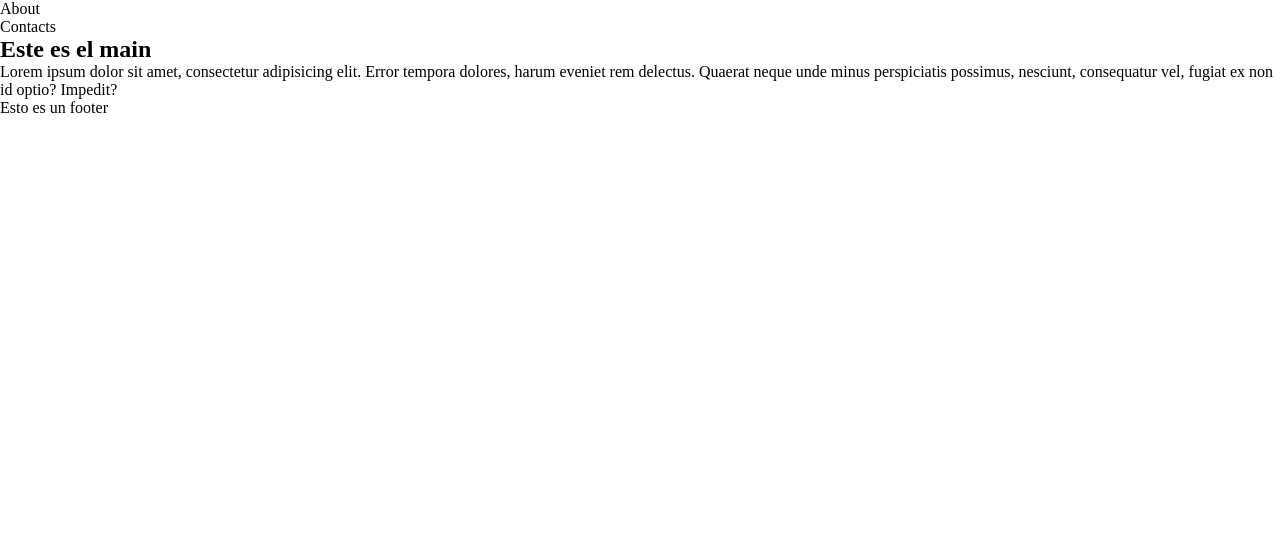
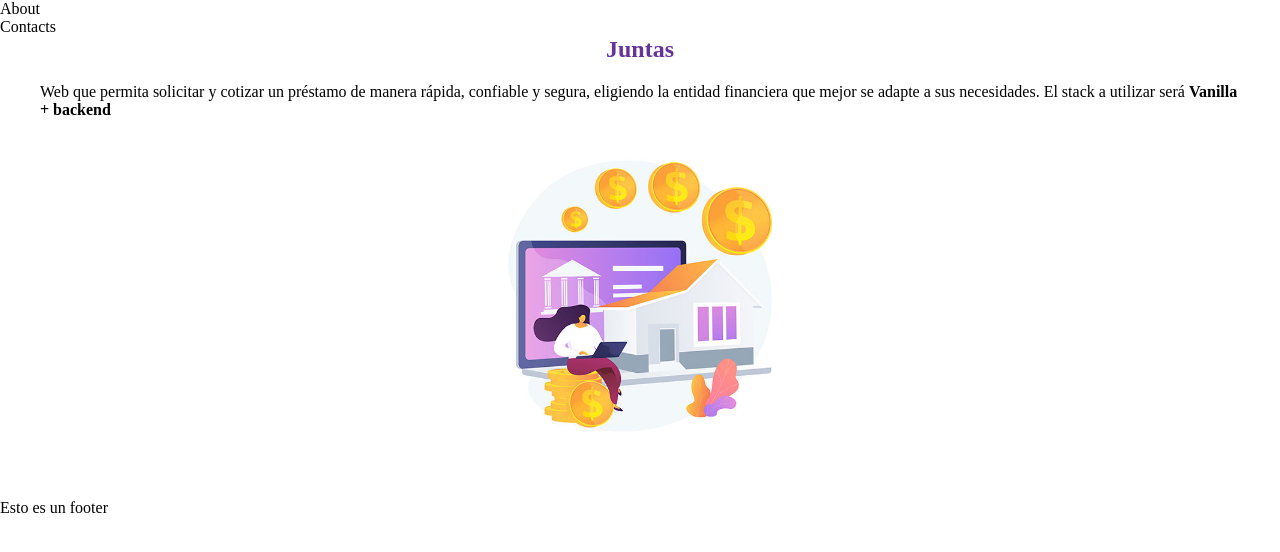
Before and after one commit to yandali-damian/hackatonLIM015, a plain HTML site: page index.html in a window 1280 px wide. Drawn offline with Linux system fonts and the light colour scheme.

Commit message:
add main section and styles

```diff
--- a/index.html
+++ b/index.html
@@ -1,11 +1,11 @@
 <!DOCTYPE html>
 <html lang="en">
   <head>
-  <meta charset="UTF-8">
-  <meta http-equiv="X-UA-Compatible" content="IE=edge">
-  <meta name="viewport" content="width=device-width, initial-scale=1.0">
+    <meta charset="UTF-8" />
+    <meta http-equiv="X-UA-Compatible" content="IE=edge" />
+    <meta name="viewport" content="width=device-width, initial-scale=1.0" />
     <title>Hackathon</title>
-  <link rel="stylesheet" href="main.css">
+    <link rel="stylesheet" href="main.css" />
   </head>
   <body>
     <header>
@@ -16,14 +16,26 @@
         </ul>
       </nav>
     </header>
-  <main>
-    <h2>Este es el main</h2>
-    <p>Lorem ipsum dolor sit amet, consectetur adipisicing elit. Error tempora dolores, harum eveniet rem delectus. Quaerat neque unde minus perspiciatis possimus, nesciunt, consequatur vel, fugiat ex non id optio? Impedit?</p>
+    <main class="main-container">
+      <h2 class="title-container">Juntas</h2>
+      <article class="text-container">
+        <p>
+          Web que permita solicitar y cotizar un préstamo de manera rápida,
+          confiable y segura, eligiendo la entidad financiera que mejor se
+          adapte a sus necesidades. El stack a utilizar será
+          <strong>Vanilla + backend</strong>
+        </p>
+        <figure class="picture-container">
+          <img
+            class="main-picture"
+            src="assets/bank-loan.jpg"
+            alt="Préstamos bancario"
+          />
+        </figure>
+      </article>
     </main>
     <footer>
-    <p>
-      Esto es un footer
-    </p>
+      <p>Esto es un footer</p>
     </footer>
   </body>
 </html>
--- a/main.css
+++ b/main.css
@@ -3,3 +3,24 @@
     padding: 0;
     box-sizing: border-box;
 }
+
+/* Contenedor Principal */
+.main-container {
+    display: flex;
+    flex-flow: column nowrap;
+    justify-content: center;
+    align-items: center;
+}
+.title-container{
+    color: rebeccapurple;
+}
+.text-container{
+    padding: 20px 40px;
+}
+.picture-container{
+    display: flex;
+    justify-content: center;
+}
+.main-picture{
+    width: 30%;
+}
```
Also changed, not shown: assets/bank-loan.jpg (added). Lines whose indentation alone changed are shown as unchanged.
